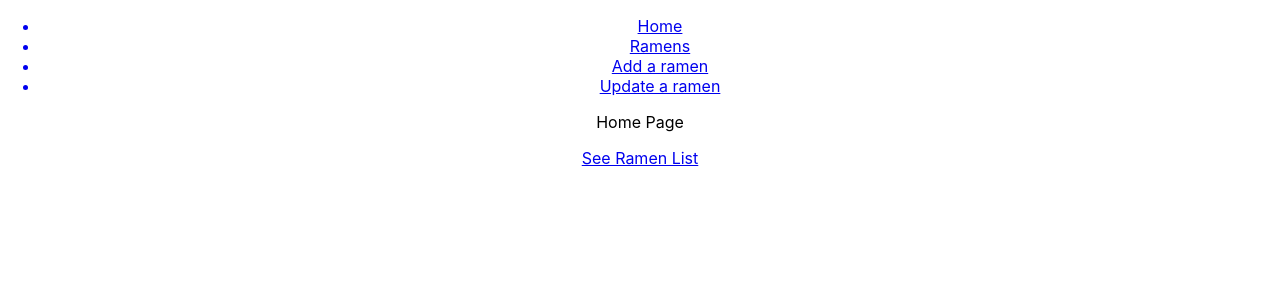
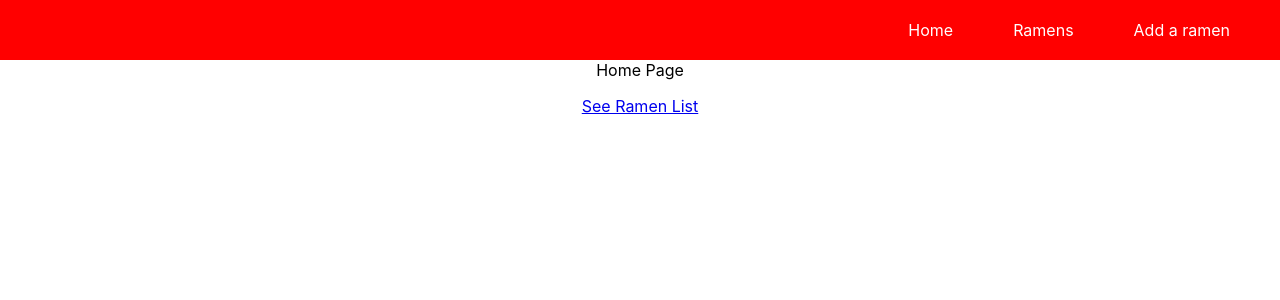
Before and after one commit to IliaZolas/Ramen-Cookbook, a React (Create React App) app in the folder client/: page / in a window 1280 px wide. Shown: the top 300 px of the page. Built offline with nearby package versions, Linux system fonts and the light colour scheme.

Commit message:
fix/(TODO-11) - added styling to ramen cards and nav

```diff
--- /dev/null
+++ b/client/src/components/navbar.css
@@ -0,0 +1,22 @@
+.navbar {
+    background-color: red;
+    padding: 20px;
+    display: flex;
+    justify-content: right;
+}
+
+.navitems {
+    color: white;
+    text-decoration: none;
+}
+
+.navitem {
+    color: white;
+    text-decoration: none;
+    padding: 20px 30px;
+    justify-content:space-around;
+}
+
+Link {
+    background-color: green;
+}
--- a/client/src/components/navbar.js
+++ b/client/src/components/navbar.js
@@ -1,26 +1,22 @@
 import {Link} from 'react-router-dom';
+import './navbar.css';
 
 const Navbar = () => {
     return (
-        <div className="">
-            <div className="">
-                <ul>
-                    <Link to="/">
-                        <li>Home</li>
-                    </Link>
-                    <Link to="/ramen">
-                        <li>Ramens</li>
-                    </Link>
-                    <Link to="/new-ramen">
-                        <li>Add a ramen</li>
-                    </Link>
-                    <Link to="/update-ramen">
-                        <li>Update a ramen</li>
-                    </Link>
-                </ul>
+        <div className="navbar">
+            <div className="navitems">
+                <Link to="/" className="navitem">
+                    Home
+                </Link>
+                <Link to="/ramen" className="navitem">
+                    Ramens
+                </Link>
+                <Link to="/new-ramen" className="navitem">
+                    Add a ramen
+                </Link>
             </div>
         </div>
-      );
+    );
 };
 
 export default Navbar;
--- a/client/src/components/ramenCard.js
+++ b/client/src/components/ramenCard.js
@@ -1,5 +1,6 @@
 import { useState, useEffect } from "react";
 import { useNavigate } from 'react-router-dom';
+import './ramencard.css'
 
 
 
@@ -47,18 +48,17 @@ const RamenCard = () => {
 
     return (
         <div className="">
-            <div className="">
+            <div className="card-area">
                 {ramens.map((ramen) => {
                 return (
-                    <div id={ramen.id} className="" style={{padding: "10px", background: "grey", width: "400px", margin: "auto", marginBottom: "25px"}}>
-                        <h1>{ramen.id}</h1>
-                        <h1>{ramen.title}</h1>
-                        <h2 className="">{ramen.ingredients}</h2>
+                    <div id={ramen.id} className="ramen-card" >
+                        <h1>{ramen.id}. {ramen.title}</h1>
+                        <h2>{ramen.ingredients}</h2>
                         <p className="">{ramen.description}</p>
-                        <div className="">
-                            <div className="delete-button" style={ {background: "red", color: "white", width: "200px", textAlign: "center", margin:"auto"}} onClick={() => deleteRamen(ramen.id)} >Delete</div>
-                            <div className="delete-button" style={ {background: "green", color: "white", width: "200px", textAlign: "center", margin:"auto", marginTop: "10px"}} onClick={() => viewRamen(ramen.id)} >View</div>
-                            <div className="delete-button" style={ {background: "green", color: "white", width: "200px", textAlign: "center", margin:"auto", marginTop: "10px"}} onClick={() => updateRamen(ramen.id)} >Update</div>
+                        <div className="card-button-area">
+                            <div className="show-button button" onClick={() => viewRamen(ramen.id)} >View</div>
+                            <div className="update-button button" onClick={() => updateRamen(ramen.id)} >Update</div>
+                            <div className="delete-button button" onClick={() => deleteRamen(ramen.id)} >Delete</div>
                         </div>
                     </div>
                     );
--- /dev/null
+++ b/client/src/components/ramencard.css
@@ -0,0 +1,36 @@
+.card-area {
+    padding: 20px;
+}
+
+.ramen-card {
+    background-color: white;
+    border-radius: 5px;
+    width: 400px;
+    box-shadow: 0 0 15px rgba(0,0,0,0.2);
+    margin: 20px;
+    padding: 20px;
+}
+
+.card-button-area {
+    display: flex;
+    justify-content: space-around;
+}
+
+.button {
+    padding: 10px 15px;
+    border-radius: 5px;
+    color: white;
+
+}
+
+.show-button {
+    background-color: green;
+}
+
+.delete-button {
+    background-color: red;
+}
+
+.update-button {
+    background-color: blue;
+}
--- /dev/null
+++ b/client/src/pages/ramen.css
@@ -0,0 +1,3 @@
+.ramen-list-body {
+    padding: 40px;
+}
--- a/client/src/pages/ramen.js
+++ b/client/src/pages/ramen.js
@@ -1,10 +1,11 @@
 import RamenCard from '../components/ramenCard';
+import './ramen.css'
 
 const Ramen = () => {
     return (
-        <div className="">
+        <div className="ramen-list-body">
             <div className="">
-                Ramen List
+                <h1>All ramens</h1>
                 <RamenCard />
             </div>
         </div>
```
Also changed, not shown: 1 other file (tests, documents, lock files or other folders).
